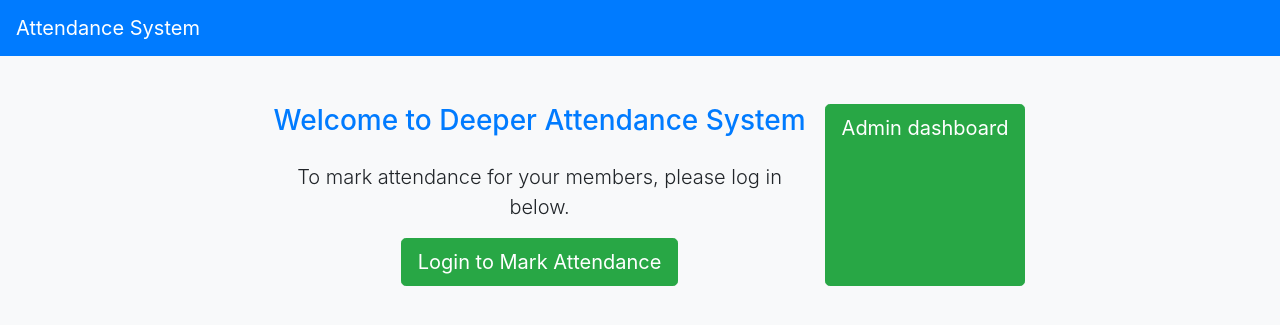
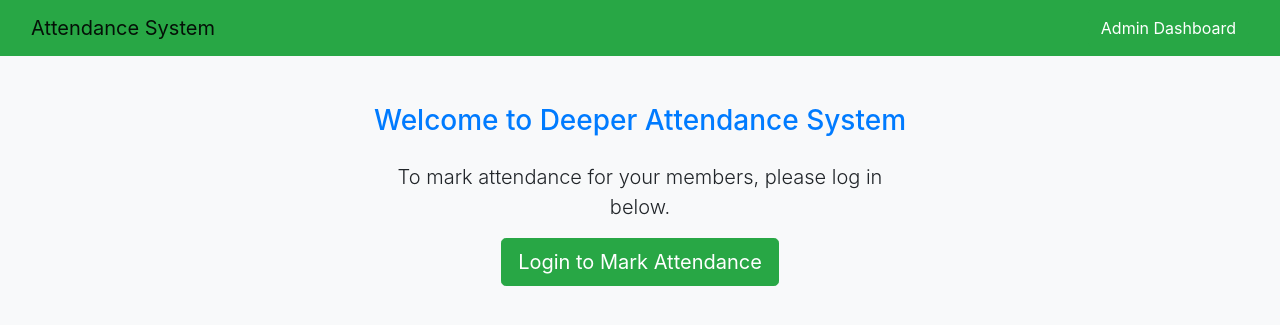
Before and after one commit to jimmyMithamo/new_deeper, a Django app: page / in a window 1280 px wide. Shown: the top 325 px of the page. Run offline with Django 5.2, Linux system fonts and the light colour scheme; some libraries are stand-ins or nearby versions.

Commit message:
admin button position

```diff
--- a/attendance/templates/attendance/homepage.html
+++ b/attendance/templates/attendance/homepage.html
@@ -10,8 +10,27 @@
 <body class="bg-light">
 
     <!-- Navbar -->
-    <nav class="navbar navbar-expand-lg navbar-dark bg-primary">
-        <a class="navbar-brand" href="#">Attendance System</a>
+    <nav class="navbar navbar-expand-lg navbar-light bg-success">
+        <div class="container-fluid">
+            <!-- Left-aligned Brand -->
+            <a class="navbar-brand" href="#">Attendance System</a>
+
+            <!-- Toggler for Mobile View -->
+            <button class="navbar-toggler" type="button" data-toggle="collapse" data-target="#navbarNav"
+                    aria-controls="navbarNav" aria-expanded="false" aria-label="Toggle navigation">
+                <span class="navbar-toggler-icon"></span>
+            </button>
+
+            <!-- Navbar Items -->
+            <div class="collapse navbar-collapse justify-content-end" id="navbarNav">
+                <ul class="navbar-nav">
+                    <!-- Admin Dashboard Button -->
+                    <li class="nav-item">
+                        <a href="{% url 'admin_home' %}" class="btn btn-success">Admin Dashboard</a>
+                    </li>
+                </ul>
+            </div>
+        </div>
     </nav>
 
     <!-- Main Content -->
@@ -24,7 +43,6 @@
                 <!-- Login Button -->
                 <a href="{% url 'login' %}" class="btn btn-success btn-lg">Login to Mark Attendance</a>
             </div>
-            <a href="{% url 'admin_home' %}" class="btn btn-success btn-lg">Admin dashboard</a>
         </div>
     </div>
 
```
